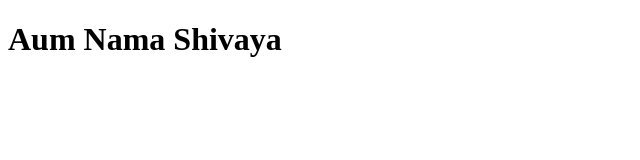
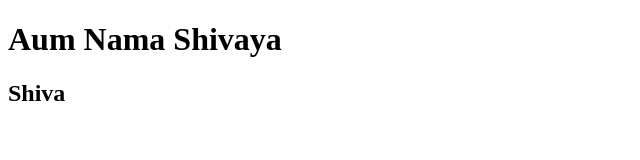
Before and after one commit to lusivakumar/gitlearn, a plain HTML site: page index.html in a window 1280 px wide. Shown: the full height of the page, 0-640 px from the left. Drawn offline with Linux system fonts and the light colour scheme.

Commit message:
Update index.html

```diff
--- a/index.html
+++ b/index.html
@@ -4,5 +4,6 @@
 	</head>
 	<body>
 		<h1>Aum Nama Shivaya</h1>
+		<h2>Shiva</h2>
 	</body>
 </html>
```
